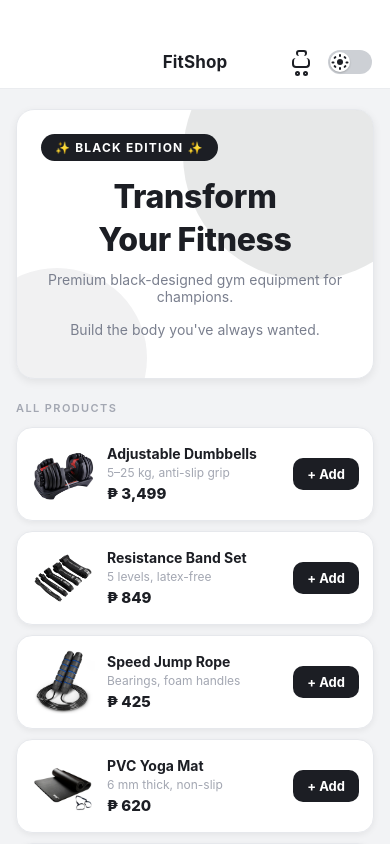
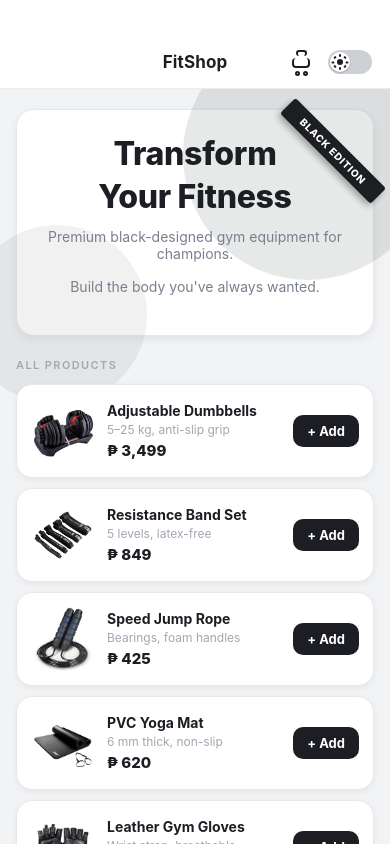
Before and after one commit to lycos-dev/blanza-lycos-react-native-navigation, a React Native app: screen / in a window 390 px wide. Built offline with nearby package versions, Linux system fonts and the light colour scheme.

Commit message:
Added 'Black Edition' Sticker; Fix CheckoutScreen UI

```diff
--- a/src/screens/CheckoutScreen.tsx
+++ b/src/screens/CheckoutScreen.tsx
@@ -51,7 +51,7 @@ const CheckoutScreen: React.FC = () => {
     );
   }
 
-  /* ── main layout ── */
+  /* main layout */
   return (
     <View style={[S.screen, { backgroundColor: c.bg }]}>
       <Header title="Checkout" back />
@@ -61,14 +61,14 @@ const CheckoutScreen: React.FC = () => {
         contentContainerStyle={S.scrollPad}
         showsVerticalScrollIndicator={false}
       >
-        {/* ── Order Header Section ── */}
+        {/* Order Header Section */}
         <View style={{ marginBottom: 20 }}>
           <Text style={[S.sectionLbl, { color: c.textTert }]}>
             {items.length} ITEM{items.length !== 1 ? "S" : ""} IN ORDER
           </Text>
         </View>
 
-        {/* ── Order Summary card with products ── */}
+        {/* Order Summary */}
         <View
           style={[
             S.coCard,
@@ -77,11 +77,12 @@ const CheckoutScreen: React.FC = () => {
               borderColor: c.cardBorder,
               borderRadius: 18,
               paddingVertical: 0,
+              paddingHorizontal: 0,
               overflow: "hidden",
             }
           ]}
         >
-          {/* Card Header */}
+          {/* Card Header with accent background */}
           <View
             style={{
               backgroundColor: c.accent,
@@ -183,11 +184,8 @@ const CheckoutScreen: React.FC = () => {
             style={{
               borderTopWidth: 1,
               borderTopColor: c.divider,
-              backgroundColor: c.bg,
               paddingHorizontal: 18,
               paddingVertical: 16,
-              borderBottomLeftRadius: 18,
-              borderBottomRightRadius: 18,
             }}
           >
             <View
@@ -219,34 +217,11 @@ const CheckoutScreen: React.FC = () => {
           </View>
         </View>
 
-        {/* Additional Info Section */}
-        <View
-          style={{
-            marginTop: 24,
-            paddingHorizontal: 16,
-            paddingVertical: 12,
-            backgroundColor: c.cardBg,
-            borderRadius: 12,
-            borderLeftWidth: 4,
-            borderLeftColor: c.accent,
-          }}
-        >
-          <Text
-            style={{
-              fontSize: 13,
-              color: c.textSub,
-              lineHeight: 20,
-            }}
-          >
-            📦 Your order will be processed and shipped within 2-3 business days.
-          </Text>
-        </View>
-
         {/* spacer behind sticky button */}
         <View style={{ height: 100 }} />
       </ScrollView>
 
-      {/* ── sticky Checkout button ── */}
+      {/* sticky Checkout button */}
       <View
         style={[
           S.stickyBar,
--- a/src/screens/HomeScreen.tsx
+++ b/src/screens/HomeScreen.tsx
@@ -25,14 +25,15 @@ const HomeScreen: React.FC = () => {
         contentContainerStyle={S.scrollPad}
         showsVerticalScrollIndicator={false}
       >
-        {/* hero banner with "Black Edition" promotion */}
+        {/* hero banner with rotated "Black Edition" sticker */}
         <View
           style={[
             S.hero,
             {
               backgroundColor: c.cardBg,
               borderColor: c.cardBorder,
-              overflow: "hidden",
+              overflow: "visible",
+              position: "relative",
             },
           ]}
         >
@@ -47,6 +48,7 @@ const HomeScreen: React.FC = () => {
               opacity: 0.1,
               top: -80,
               right: -60,
+              zIndex: 1,
             }}
           />
           <View
@@ -59,31 +61,44 @@ const HomeScreen: React.FC = () => {
               opacity: 0.06,
               bottom: -70,
               left: -50,
+              zIndex: 1,
             }}
           />
 
-          {/* Promotion Badge */}
+          {/* Black Edition" Sticker */}
           <View
             style={{
-              alignSelf: "flex-start",
-              backgroundColor: c.accent,
-              paddingHorizontal: 14,
-              paddingVertical: 6,
-              borderRadius: 20,
-              marginBottom: 16,
-              zIndex: 10,
+              position: "absolute",
+              top: 30,
+              right: -24,
+              zIndex: 15,
+              transform: [{ rotate: "45deg" }],
             }}
           >
-            <Text
+            <View
               style={{
-                fontSize: 12,
-                fontWeight: "700",
-                color: c.accentTxt,
-                letterSpacing: 1.2,
+                backgroundColor: c.accent,
+                paddingHorizontal: 20,
+                paddingVertical: 5,
+                borderRadius: 3,
+                shadowColor: "#000",
+                shadowOffset: { width: 0, height: 4 },
+                shadowOpacity: 0.3,
+                shadowRadius: 6,
+                elevation: 8,
               }}
             >
-              ✨ BLACK EDITION ✨
-            </Text>
+              <Text
+                style={{
+                  fontSize: 10,
+                  fontWeight: "800",
+                  color: c.accentTxt,
+                  letterSpacing: 0.8,
+                }}
+              >
+                BLACK EDITION
+              </Text>
+            </View>
           </View>
 
           {/* Main Content - Better centered layout */}
@@ -153,7 +168,7 @@ const HomeScreen: React.FC = () => {
         <View style={{ height: qty > 0 ? 100 : 20 }} />
       </ScrollView>
 
-      {/* ── sticky "Go to Cart" bar (only show if items in cart) ── */}
+      {/* "Go to Cart" bar (only show if items in cart) */}
       {qty > 0 && (
         <View
           style={[
```
